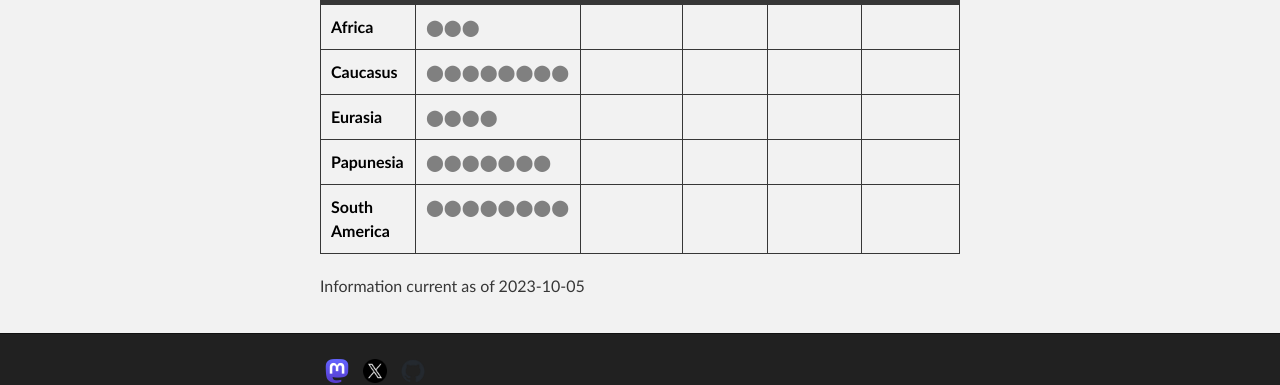
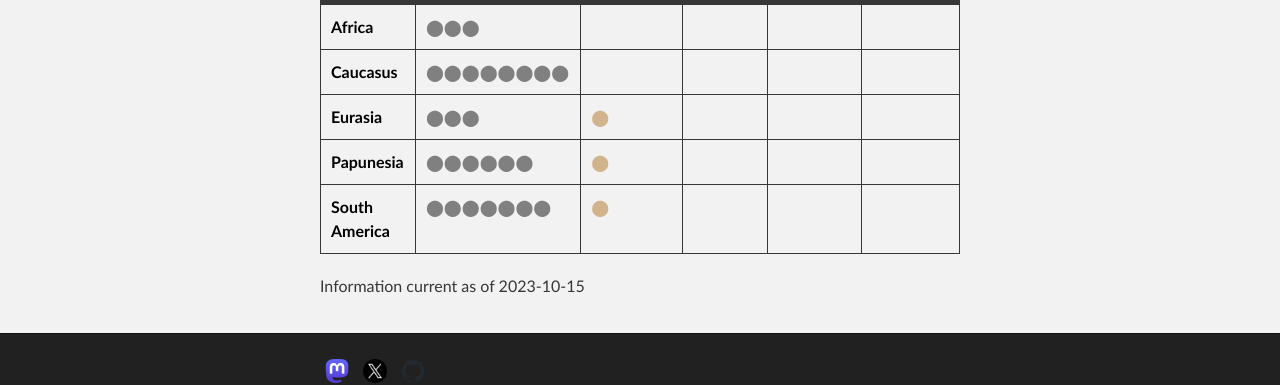
Before and after one commit to OpenTextCollections/opentextcollections.github.io, a Jekyll site: the page built from collections.md, in a window 1280 px wide. Shown: the part 964-1349 px from the top of the page. Built offline with Jekyll 4.4.1, drawn with Linux system fonts in a browser that asks for light colours.

Commit message:
move three collections to submitted stage

```diff
--- a/collections.md
+++ b/collections.md
@@ -16,13 +16,13 @@ The following table shows how many collections are found at the various stages i
 <thead>
 <tr><th>Area</th><th>expression of interest</th><th>submitted</th><th>rejected</th><th>accepted</th><th>published</th></tr>
 </thead>
-<tbody>
+<tbody>                  <!--EoI              submitted   rejected     accepted     published -->
 <tr><td>Africa       </td><td>⬤⬤⬤     </td><td>    </td><td>    </td><td>    </td><td>    </td></tr>
 <tr><td>Caucasus     </td><td>⬤⬤⬤⬤⬤⬤⬤⬤</td><td>    </td><td>    </td><td>    </td><td>    </td></tr>
-<tr><td>Eurasia      </td><td>⬤⬤⬤⬤    </td><td>    </td><td>    </td><td>    </td><td>    </td></tr>
-<tr><td>Papunesia    </td><td>⬤⬤⬤⬤⬤⬤⬤ </td><td>    </td><td>    </td><td>    </td><td>    </td></tr>
-<tr><td>South America</td><td>⬤⬤⬤⬤⬤⬤⬤⬤</td><td>    </td><td>    </td><td>    </td><td>    </td></tr>
+<tr><td>Eurasia      </td><td>⬤⬤⬤     </td><td>⬤   </td><td>    </td><td>    </td><td>    </td></tr>
+<tr><td>Papunesia    </td><td>⬤⬤⬤⬤⬤⬤  </td><td>⬤   </td><td>    </td><td>    </td><td>    </td></tr>
+<tr><td>South America</td><td>⬤⬤⬤⬤⬤⬤⬤ </td><td>⬤   </td><td>    </td><td>    </td><td>    </td></tr>
 </tbody>
 </table>
 
-Information current as of 2023-10-05
+Information current as of 2023-10-15
```
